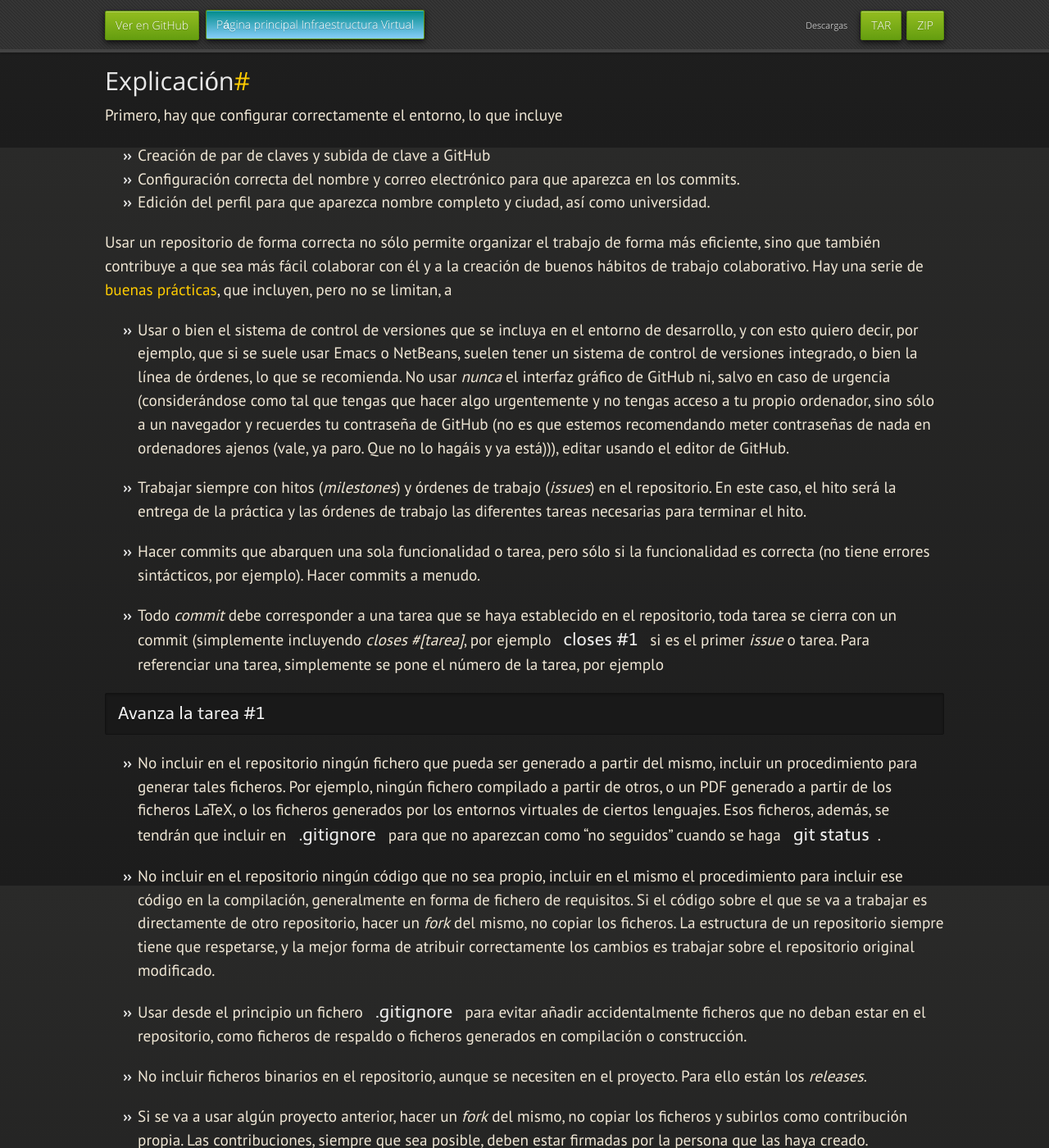
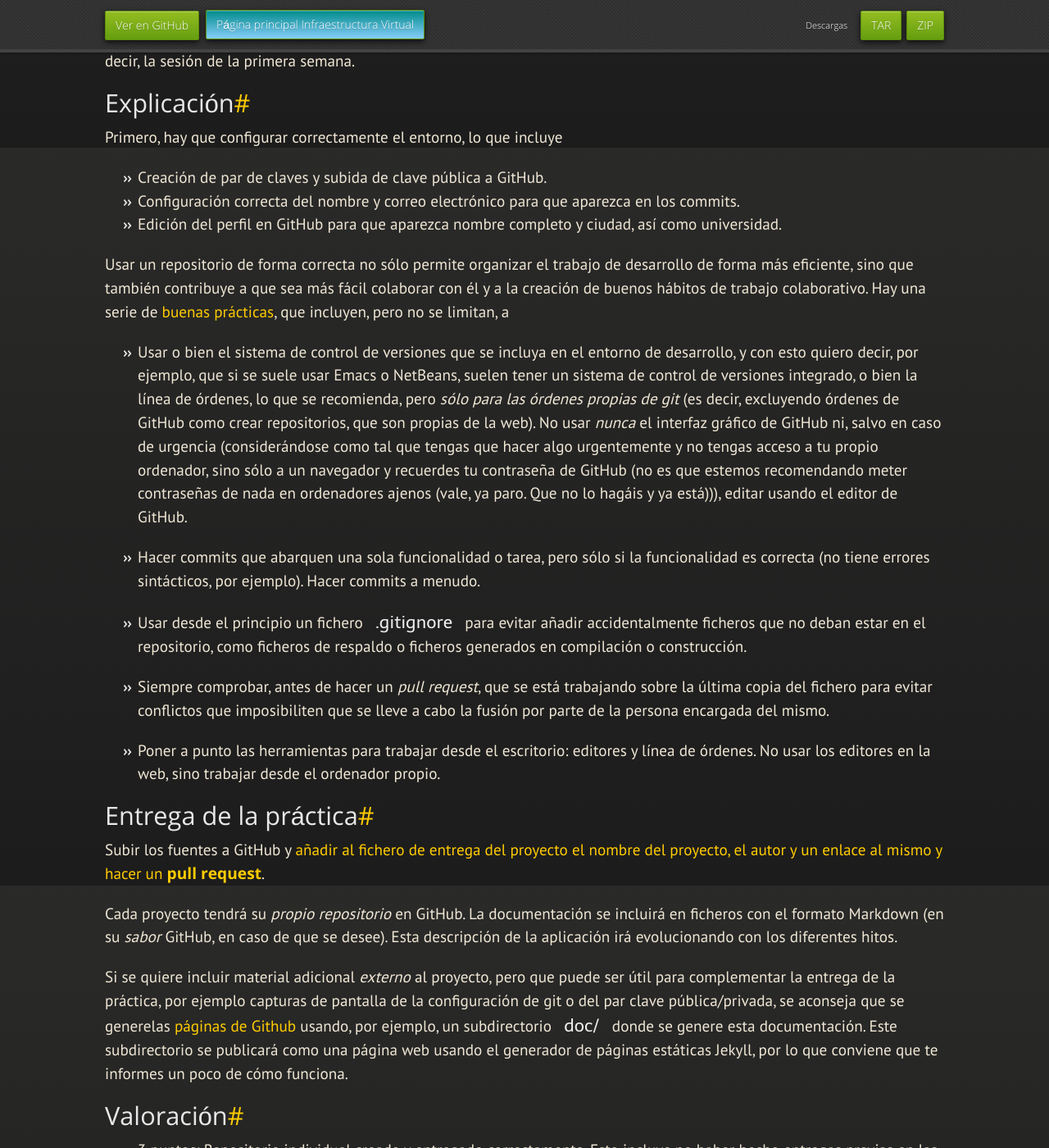
Before and after one commit to JJ/IV, a Jekyll site: the page built from documentos/proyecto/0.Repositorio.md, in a window 1280 px wide and 1400 px high, scrolled down 720 px. Shown: the whole window at 82% size. Built offline with Jekyll 4.4.1, drawn with Linux system fonts in a browser that asks for light colours; nearby versions of some CDN libraries; some web fonts are replaced; our own code applies the rules of GitHub Pages for plain Markdown files; some of the changed text lies outside the part shown.

Commit message:
Sync documentos/proyecto/0.Repositorio.md de master a gh-pages

````diff
--- a/documentos/proyecto/0.Repositorio.md
+++ b/documentos/proyecto/0.Repositorio.md
@@ -3,7 +3,7 @@
 
 
 ---
-Práctica 0: Git y GitHub
+Práctica 0: Git y GitHub para entrega de hitos del proyecto.
 =====================================
 
 Descripción
@@ -11,13 +11,12 @@
 
 En este hito 0 del proyecto se trata de poner a punto las herramientas que se
 van a usar para comunicar los objetivos, los ejercicios y las
-prácticas durante el resto del curso. Durante el mismo, se busca
-también que se interioricen
+prácticas durante el resto del curso, a la vez que se busca
+que se interioricen
 una serie de buenas prácticas a la hora de trabajar con
-repositorios de git. Para ello, se creará un repositorio que se usará
-durante el resto de la asignatura para mostrar el avance el proyecto
-de despliegue de una aplicación en diferentes hitos. El repositorio
-contendrá
+repositorios de `git`. Para ello, se creará un repositorio que se usará
+durante el resto de la asignatura para mostrar el avance el proyecto en diferentes hitos
+de despliegue de una aplicación. El repositorio contendrá
 
 * Fichero con el nombre, formato y extensión convencional, que
   explique de qué va a ir el proyecto, en qué va a estar
@@ -38,23 +37,22 @@
 --------------------
 
 Haber rellenado en la hoja de cálculo correspondiente la equivalencia
-entre nombre real y nick en GitHub (que se ha compartido con la lista
-de correo en Google Drive, es decir, tendrás que estar dado de alta en
-la lista de correo para cumplir este primer requisito) y haber cumplimentado los objetivos
-de la primera sesión.
+entre nombre real y nick en GitHub (que se ha compartido con todos los
+nicks que se han dado al profesor) y haber cumplimentado los objetivos
+de la primera sesión; es decir, la sesión de la primera semana.
 
 Explicación
 ----------------
 
 Primero, hay que configurar correctamente el entorno, lo que incluye
-* Creación de par de claves y subida de clave a GitHub
+* Creación de par de claves y subida de clave pública a GitHub.
 * Configuración correcta del nombre y correo electrónico para que
   aparezca en los commits.
-* Edición del perfil para que aparezca nombre completo y ciudad, así
+* Edición del perfil en GitHub para que aparezca nombre completo y ciudad, así
   como universidad.
 
 Usar un repositorio de forma correcta no sólo permite organizar el
-trabajo de forma más eficiente, sino que también contribuye a que sea
+trabajo de desarrollo de forma más eficiente, sino que también contribuye a que sea
 más fácil colaborar con él y a la creación de buenos hábitos de trabajo
 colaborativo. Hay una serie de
 [buenas prácticas](https://www.git-tower.com/learn/git/ebook/en/command-line/appendix/best-practices),
@@ -63,7 +61,7 @@
 * Usar o bien el sistema de control de versiones que se incluya en el
   entorno de desarrollo, y con esto quiero decir, por ejemplo, que si
   se suele usar Emacs o NetBeans, suelen tener un sistema de control
-  de versiones integrado, o bien la línea de órdenes, lo que se recomienda. No usar *nunca* el
+  de versiones integrado, o bien la línea de órdenes, lo que se recomienda, pero *sólo para las órdenes propias de git* (es decir, excluyendo órdenes de GitHub como crear repositorios, que son propias de la web). No usar *nunca* el
   interfaz gráfico de GitHub ni, salvo en caso de urgencia
   (considerándose como tal que tengas que hacer algo urgentemente y no
   tengas acceso a tu propio ordenador, sino sólo a un navegador y
@@ -72,76 +70,41 @@
   no lo hagáis y ya está))), editar usando el
   editor de GitHub.
 
-* Trabajar siempre con hitos (*milestones*) y órdenes de trabajo
-  (*issues*) en el repositorio. En este caso, el hito será la entrega
-  de la práctica y las órdenes de trabajo las diferentes tareas
-  necesarias para terminar el hito.
+
 
 * Hacer commits que abarquen una sola funcionalidad o tarea, pero sólo
   si la funcionalidad es correcta (no tiene errores sintácticos, por
   ejemplo). Hacer commits a menudo.
-
-* Todo *commit* debe corresponder a una tarea que se haya establecido
-  en el repositorio, toda tarea se cierra con un commit (simplemente
-  incluyendo *closes #[tarea]*, por ejemplo `closes #1` si es el
-  primer *issue* o tarea. Para referenciar una tarea, simplemente se
-  pone el número de la tarea, por ejemplo
-
-```
-Avanza la tarea #1
-```
-
-* No incluir en el repositorio ningún fichero que pueda ser generado a
-  partir del mismo, incluir un procedimiento para generar tales
-  ficheros. Por ejemplo, ningún fichero compilado a partir de otros, o
-  un PDF generado a partir de los ficheros LaTeX, o los ficheros
-  generados por los entornos virtuales de ciertos lenguajes. Esos
-  ficheros, además, se tendrán que incluir en `.gitignore` para que no
-  aparezcan como "no seguidos" cuando se haga `git status`.
-
-* No incluir en el repositorio ningún código que no sea propio,
-  incluir en el mismo el procedimiento para incluir ese código en la
-  compilación, generalmente en forma de fichero de requisitos. Si el
-  código sobre el que se va a trabajar es directamente de otro
-  repositorio, hacer un *fork* del mismo, no copiar los ficheros. La
-  estructura de un repositorio siempre tiene que respetarse, y la
-  mejor forma de atribuir correctamente los cambios es trabajar sobre
-  el repositorio original modificado.
 
 * Usar desde el principio un fichero `.gitignore` para evitar añadir
   accidentalmente ficheros que no deban estar en el repositorio, como
   ficheros de respaldo o ficheros generados en compilación o
   construcción.
 
-* No incluir ficheros binarios en el repositorio, aunque se necesiten en el proyecto. Para
-  ello están los *releases*.
-
-* Si se va a usar algún proyecto anterior, hacer un *fork* del mismo,
-  no copiar los ficheros y subirlos como contribución propia. Las
-  contribuciones, siempre que sea posible, deben estar firmadas por
-  la persona que las haya creado.
-
 * Siempre comprobar, antes de hacer un *pull request*, que se está
   trabajando sobre la última copia del fichero para evitar conflictos
   que imposibiliten que se lleve a cabo la fusión por parte de la
   persona encargada del mismo.
 
+* Poner a punto las herramientas para trabajar desde el escritorio:
+  editores y línea de órdenes. No usar los editores en la web, sino
+  trabajar desde el ordenador propio.
+
 Entrega de la práctica
 --------------------------------
 Subir los fuentes a GitHub y
-[añadir al fichero de entrega del proyecto el nombre del proyecto, el autor y un enlace al mismo y hacer un **pull request**](https://github.com/JJ/IV16-17/blob/master/practicas/0.md).
+[añadir al fichero de entrega del proyecto el nombre del proyecto, el autor y un enlace al mismo y hacer un **pull request**](https://github.com/JJ/IV-17-18/blob/master/proyectos/hito-0).
 
 Cada proyecto tendrá su *propio repositorio* en GitHub. La documentación se incluirá
-en ficheros Markdown, Textile o algún otro lenguaje de marcas. Esta descripción de la
+en ficheros con el formato Markdown (en su *sabor* GitHub, en caso de
+que se desee). Esta descripción de la
 aplicación irá evolucionando con los diferentes hitos.
 
 Si se quiere incluir
 material adicional *externo* al proyecto, pero que puede ser útil para
 complementar la entrega de la práctica, por ejemplo capturas de
-pantalla de la configuración de git o del par clave pública/privada, se aconseja que se haga una
-rama con el nombre del hito, por ejemplo `hito0` y se indique en la
-entrega de la práctica con un enlace a la misma. También esta
-documentación externa puede ir a la rama [`gh-pages`, si se aprende como usarla correctamente](https://pages.github.com/).
+pantalla de la configuración de git o del par clave pública/privada, se aconseja que se generelas [páginas de Github](http://pages.github.com) usando, por ejemplo, un subdirectorio `doc/` donde se genere esta documentación. Este subdirectorio se publicará como una página web usando el generador de páginas estáticas Jekyll, por lo que conviene que te informes un poco de cómo funciona.
+
 
 Valoración
 --------------
@@ -152,8 +115,7 @@
   copia, es decir, un *pull request* con algún conflicto que impida
   llevarlo a cabo.
 * 5 puntos: Presencia de todos los ficheros necesarios y entregados
-  correctamente, con la configuración de usuario y repositorio correcta, incluyendo
-  la definición de hitos y órdenes de trabajo creadas y cerradas correctamente.
+  correctamente, con la configuración de usuario y repositorio correcta.
 * 2 puntos: Puntos adicionales por avance adicional en el proyecto,
   ayuda a los compañeros *pública*, o punto de originalidad,
   perfil de GitHub con todos los elementos necesarios, página del
````
